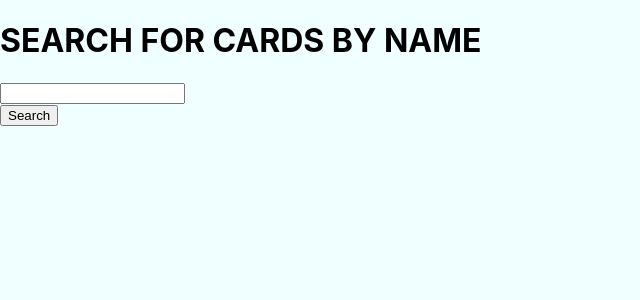
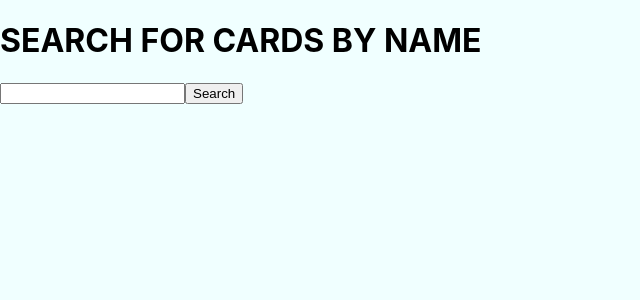
Before and after one commit to nathanlamontsmith12/mtg-deckbuilder-react-app, a React (Create React App) app: page / in a window 1280 px wide. Shown: the top 300 px of the page, without its empty margins (0-640 px from the left). Built offline with nearby package versions, Linux system fonts and the light colour scheme.

Commit message:
search bar / searching switch; need to figure out zindex issues

```diff
--- a/src/Search/index.js
+++ b/src/Search/index.js
@@ -22,8 +22,15 @@ class Search extends Component {
 
 		const queryName = this.state.query;
 
+		if (this.state.view) {
+			const lastBtn = document.getElementById(this.state.view.id)
+			lastBtn.style.opacity = "1"
+		}
+
 		await this.setState({
+			view: null,
 			searching: true,
+			searched: false,
 			query: ""
 		})
 
@@ -115,13 +122,27 @@ class Search extends Component {
 		})
 	}
 	render(){
+
+		const searchBar =
+			<div>
+				<h1>SEARCH FOR CARDS BY NAME</h1>
+				<input name="query" value={this.state.query} onChange={this.handleQueryInput} />
+				<button onClick={this.submitSearch}>Search</button>
+				<br />
+			</div>
+
+		const searching =
+			<div>
+				<h1>SEARCHING.... </h1>
+				<input hidden name="query" value={this.state.query} onChange={this.handleQueryInput} />
+				<button hidden onClick={this.submitSearch}>Search</button>
+				<br />
+			</div>
+
 		return(
 			<div>
 				{ this.state.view ? <CardView defaultView={this.defaultView} view={this.state.view} /> : null }
-				<h1>SEARCH FOR CARDS BY NAME</h1>
-				<input name="query" value={this.state.query} onChange={this.handleQueryInput} />
-				<br />
-				<button onClick={this.submitSearch}>Search</button>
+				{ this.state.searching ? searching : searchBar}
 				{ this.state.results ? <CardSheet cards={this.state.results} searched={this.state.searched} viewCard={this.viewCard} /> : null }
 			</div>
 		)
```
